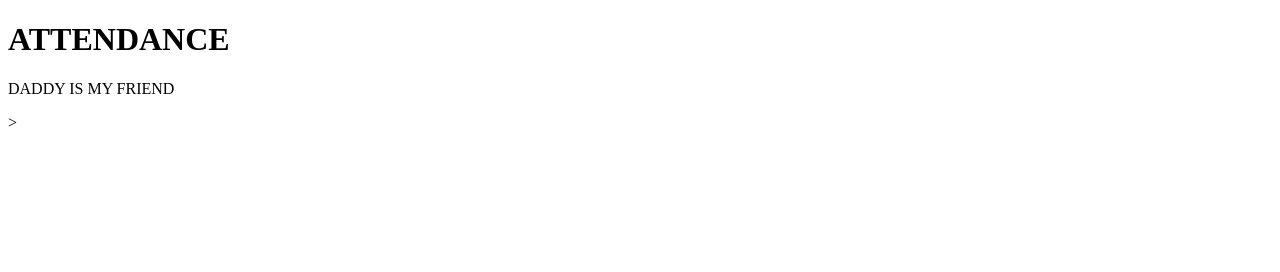
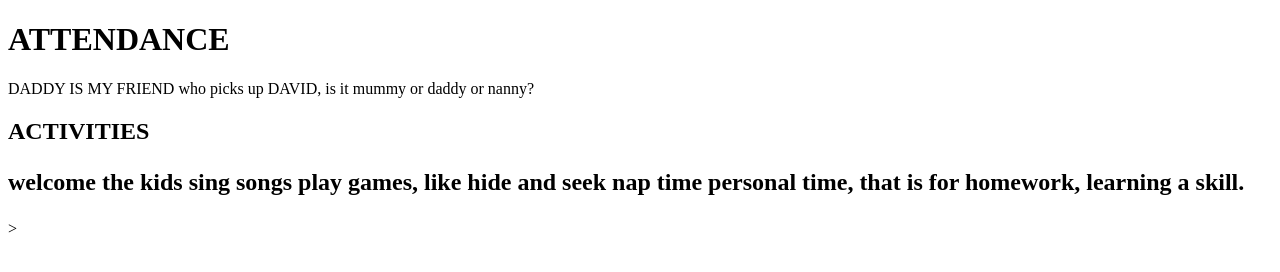
Before and after one commit to elohomama/webdesigning-, a plain HTML site: page index.html in a window 1280 px wide. Drawn offline with Linux system fonts and the light colour scheme.

Commit message:
who picks up DAVID, is it mummy or daddy or nanny?

```diff
--- a/index.html
+++ b/index.html
@@ -12,7 +12,17 @@
     </h1>
     <p>
         DADDY IS MY FRIEND
+        who picks up DAVID, is it mummy or daddy or nanny?
     </p>
+    <h2>
+        ACTIVITIES
+        <p> welcome the kids
+            sing songs
+            play games, like hide and seek
+            nap time
+            personal time, that is for homework, learning a skill.
+        </p>
+    </h2>
 
 </body>
 </html>>
```
